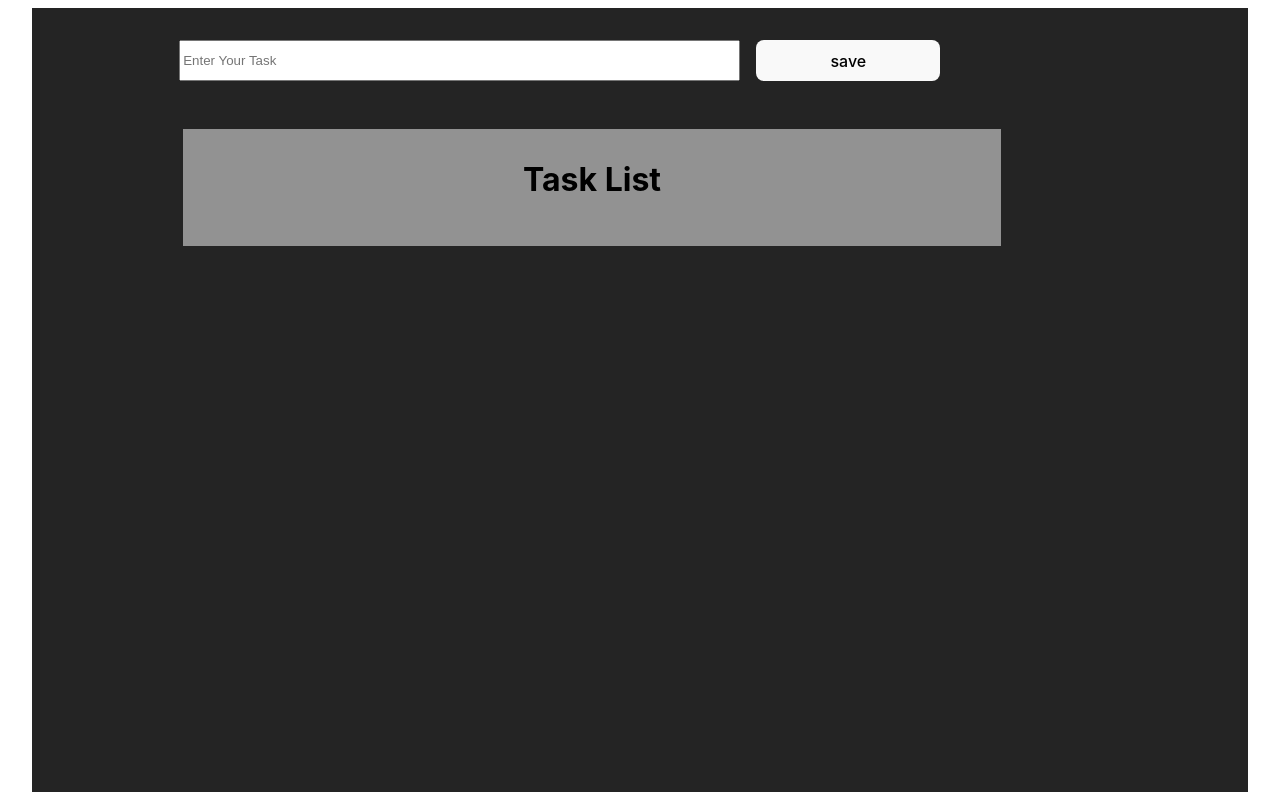
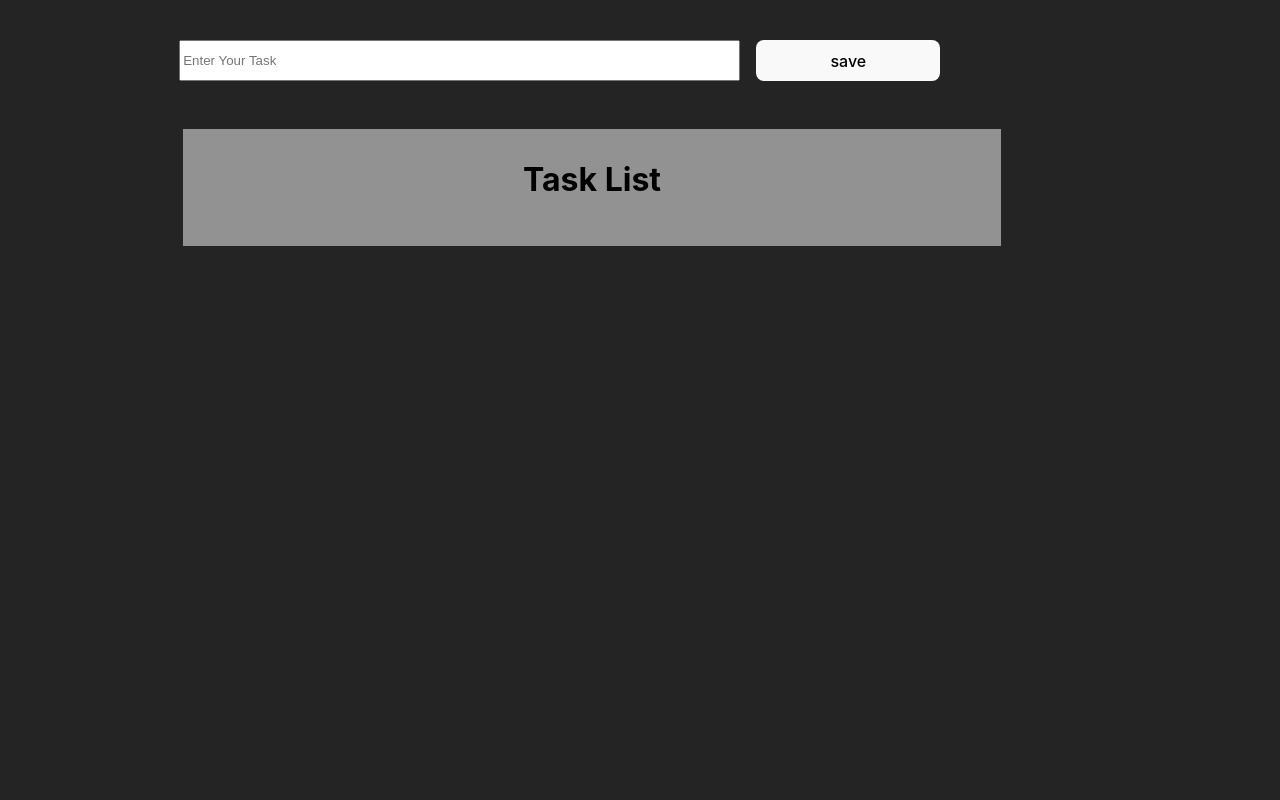
Before and after one commit to prasadmahind123/ToDo-App, a React (Vite) app: page / in a window 1280 px wide. Built offline with nearby package versions, Linux system fonts and the light colour scheme.

Commit message:
Update App.css

```diff
--- a/src/App.css
+++ b/src/App.css
@@ -3,10 +3,9 @@
   margin: 0 auto 0 auto;
   padding: 2rem;
   height: 90vh;
+}
+body{
   background-color: #242424;
-  font-synthesis: none;
-  text-rendering: optimizeLegibility;
-  -webkit-font-smoothing: antialiased;
 }
 .App{
   width:  90vw;
```
